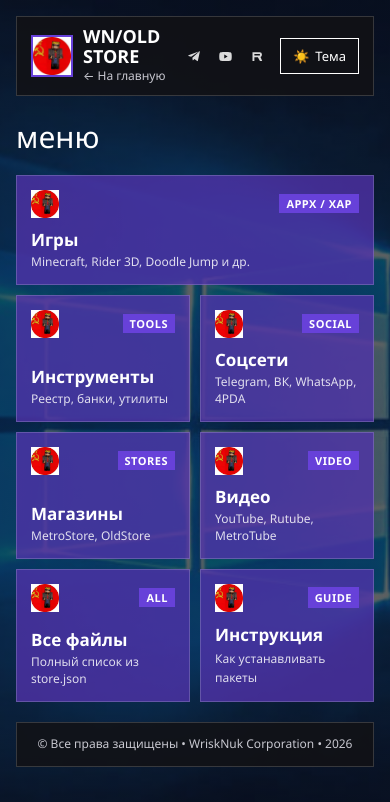
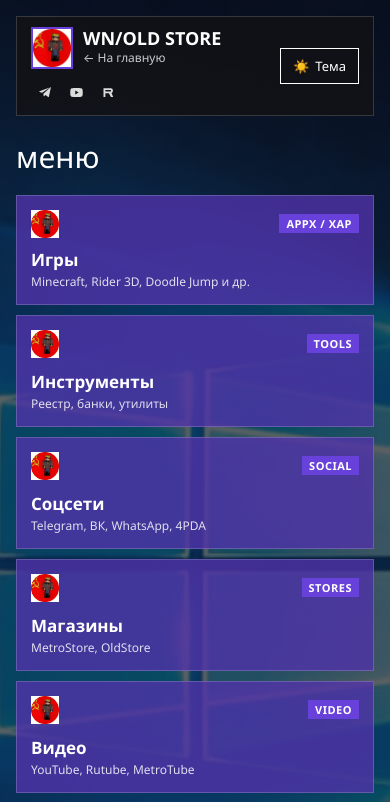
Before and after one commit to wrisknuk/wrisknuk_store, a plain HTML site: page menu.html in a window 390 px wide. Shown: the top 802 px of the page. Drawn offline with Linux system fonts and the light colour scheme.

Commit message:
Update style.css

```diff
--- a/style.css
+++ b/style.css
@@ -24,7 +24,9 @@
     --overlay: rgba(242, 244, 248, 0.65);
 }
 
-* {
+*,
+*::before,
+*::after {
     margin: 0;
     padding: 0;
     box-sizing: border-box;
@@ -39,6 +41,13 @@ body {
     background:
         linear-gradient(var(--overlay), var(--overlay)),
         url("wp_bg.jpg") center / cover no-repeat fixed;
+    overflow-x: hidden;
+}
+
+@media (max-width: 768px) {
+    body {
+        background-attachment: scroll;
+    }
 }
 
 body.modal-open {
@@ -54,8 +63,10 @@ body.welcome-page {
 }
 
 .page {
+    width: 100%;
     max-width: 720px;
     margin: 0 auto;
+    min-width: 0;
 }
 
 .welcome-card {
@@ -140,9 +151,11 @@ body.welcome-page {
 
 .topbar {
     display: flex;
+    flex-wrap: wrap;
     justify-content: space-between;
     align-items: center;
     gap: 10px;
+    width: 100%;
     background: var(--panel-bg);
     color: #ffffff;
     border: 1px solid rgba(255, 255, 255, 0.16);
@@ -157,9 +170,11 @@ body.welcome-page {
 
 .topbar-left {
     display: flex;
+    flex-wrap: wrap;
     align-items: center;
-    gap: 12px;
+    gap: 10px 12px;
     min-width: 0;
+    flex: 1 1 200px;
 }
 
 .brand {
@@ -168,6 +183,14 @@ body.welcome-page {
     gap: 10px;
     text-decoration: none;
     color: inherit;
+    min-width: 0;
+}
+
+.brand > div:last-child,
+.brand-name,
+.brand-sub {
+    min-width: 0;
+    overflow-wrap: break-word;
 }
 
 .brand-avatar {
@@ -191,6 +214,7 @@ body.welcome-page {
 
 .social-links {
     display: inline-flex;
+    flex-wrap: wrap;
     align-items: center;
     gap: 6px;
 }
@@ -204,6 +228,7 @@ body.welcome-page {
     color: inherit;
     text-decoration: none;
     opacity: 0.85;
+    flex-shrink: 0;
     transition: opacity 0.15s ease, color 0.15s ease, transform 0.1s ease;
 }
 
@@ -240,6 +265,7 @@ body.welcome-page {
     color: inherit;
     padding: 8px 12px;
     flex-shrink: 0;
+    white-space: nowrap;
 }
 
 .theme-btn:hover {
@@ -254,6 +280,7 @@ body.welcome-page {
     padding: 9px 14px;
     font-weight: 600;
     white-space: nowrap;
+    flex-shrink: 0;
 }
 
 .return-menu-btn:hover {
@@ -296,6 +323,8 @@ body.welcome-page {
     padding: 14px 16px;
     margin-bottom: 12px;
     font-size: 14px;
+    width: 100%;
+    min-width: 0;
 }
 
 .box p {
@@ -327,11 +356,14 @@ code {
     font-family: "Consolas", "Monaco", monospace;
     font-size: 0.9em;
     color: #ffffff;
+    overflow-wrap: anywhere;
 }
 
+/* Flex вместо grid — надёжнее в старом Edge и на высоких DPI */
 .tiles-grid {
-    display: grid;
-    grid-template-columns: repeat(2, 1fr);
+    display: flex;
+    flex-wrap: wrap;
+    width: 100%;
     gap: 10px;
     margin-bottom: 20px;
 }
@@ -340,6 +372,10 @@ code {
     display: flex;
     flex-direction: column;
     justify-content: space-between;
+    flex: 0 0 calc(50% - 5px);
+    width: calc(50% - 5px);
+    max-width: calc(50% - 5px);
+    min-width: 0;
     min-height: 112px;
     padding: 14px;
     text-align: left;
@@ -360,21 +396,34 @@ code {
 }
 
 .tile.tile-wide {
-    grid-column: span 2;
+    flex: 0 0 100%;
+    width: 100%;
+    max-width: 100%;
     min-height: 92px;
+}
+
+@media (max-width: 420px) {
+    .tile {
+        flex: 0 0 100%;
+        width: 100%;
+        max-width: 100%;
+    }
 }
 
 .tile-top {
     display: flex;
     justify-content: space-between;
     align-items: center;
+    gap: 8px;
     width: 100%;
+    min-width: 0;
 }
 
 .tile-icon {
     width: 28px;
     height: 28px;
     object-fit: contain;
+    flex-shrink: 0;
 }
 
 .tile-badge {
@@ -384,18 +433,24 @@ code {
     font-weight: 700;
     padding: 2px 7px;
     letter-spacing: 0.5px;
+    white-space: nowrap;
+    flex-shrink: 0;
 }
 
 .tile-name {
     font-size: 17px;
     font-weight: 600;
     margin-top: 10px;
+    min-width: 0;
+    overflow-wrap: break-word;
 }
 
 .tile-desc {
     font-size: 12px;
     color: var(--muted);
     margin-top: 2px;
+    min-width: 0;
+    overflow-wrap: break-word;
 }
 
 .footer {
@@ -406,6 +461,7 @@ code {
     margin-top: 20px;
     font-size: 12px;
     text-align: center;
+    width: 100%;
 }
 
 [data-theme="light"] .footer {
@@ -419,6 +475,7 @@ code {
     background: var(--sheet-bg);
     color: #ffffff;
     overflow-y: auto;
+    overflow-x: hidden;
     padding: 16px;
     display: none;
 }
@@ -432,12 +489,15 @@ code {
 }
 
 .overlay-inner {
+    width: 100%;
     max-width: 960px;
     margin: 0 auto;
+    min-width: 0;
 }
 
 .overlay-bar {
     display: flex;
+    flex-wrap: wrap;
     justify-content: space-between;
     align-items: center;
     gap: 12px;
@@ -454,19 +514,22 @@ code {
     display: flex;
     align-items: center;
     gap: 10px;
+    min-width: 0;
 }
 
 .overlay-title {
     font-size: 28px;
     font-weight: 300;
     text-transform: lowercase;
+    overflow-wrap: break-word;
 }
 
 .apps-list {
-    display: grid;
-    grid-template-columns: repeat(auto-fill, minmax(260px, 1fr));
+    display: flex;
+    flex-wrap: wrap;
     gap: 12px;
     padding-bottom: 24px;
+    width: 100%;
 }
 
 .app-card {
@@ -476,6 +539,8 @@ code {
     padding: 16px;
     display: flex;
     flex-direction: column;
+    flex: 1 1 260px;
+    min-width: 0;
 }
 
 .app-card:hover {
@@ -488,11 +553,14 @@ code {
     align-items: flex-start;
     gap: 8px;
     margin-bottom: 10px;
+    min-width: 0;
 }
 
 .app-title {
     font-size: 18px;
     font-weight: 600;
+    min-width: 0;
+    overflow-wrap: break-word;
 }
 
 .app-os {
@@ -502,6 +570,7 @@ code {
     font-weight: 700;
     padding: 3px 7px;
     white-space: nowrap;
+    flex-shrink: 0;
 }
 
 .app-desc {
@@ -510,6 +579,7 @@ code {
     line-height: 1.45;
     flex: 1;
     margin-bottom: 12px;
+    overflow-wrap: break-word;
 }
 
 .app-method {
@@ -518,6 +588,7 @@ code {
     padding-top: 10px;
     margin-bottom: 12px;
     border-top: 1px solid var(--border);
+    overflow-wrap: break-word;
 }
 
 .download-btn {
@@ -541,4 +612,5 @@ code {
     color: #ffffff;
     border: 1px solid var(--border);
     padding: 16px;
+    width: 100%;
 }
```
